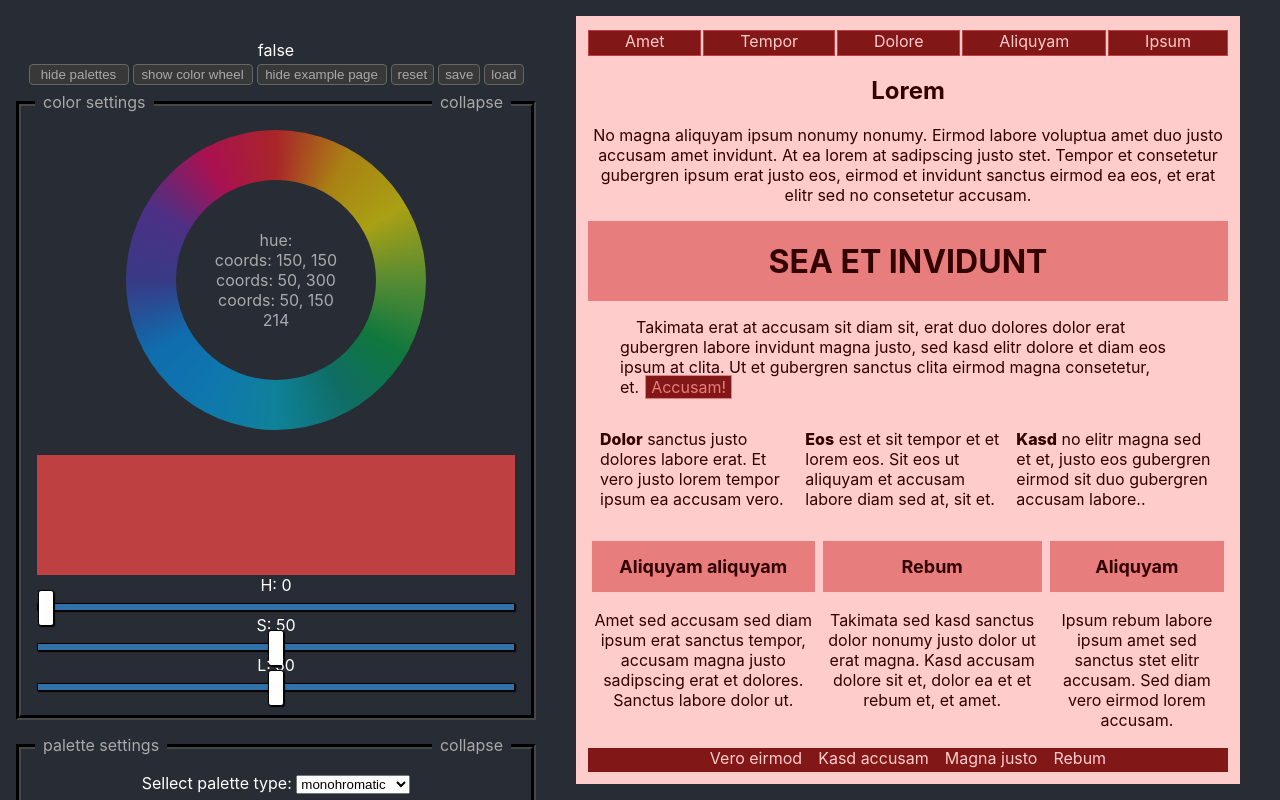
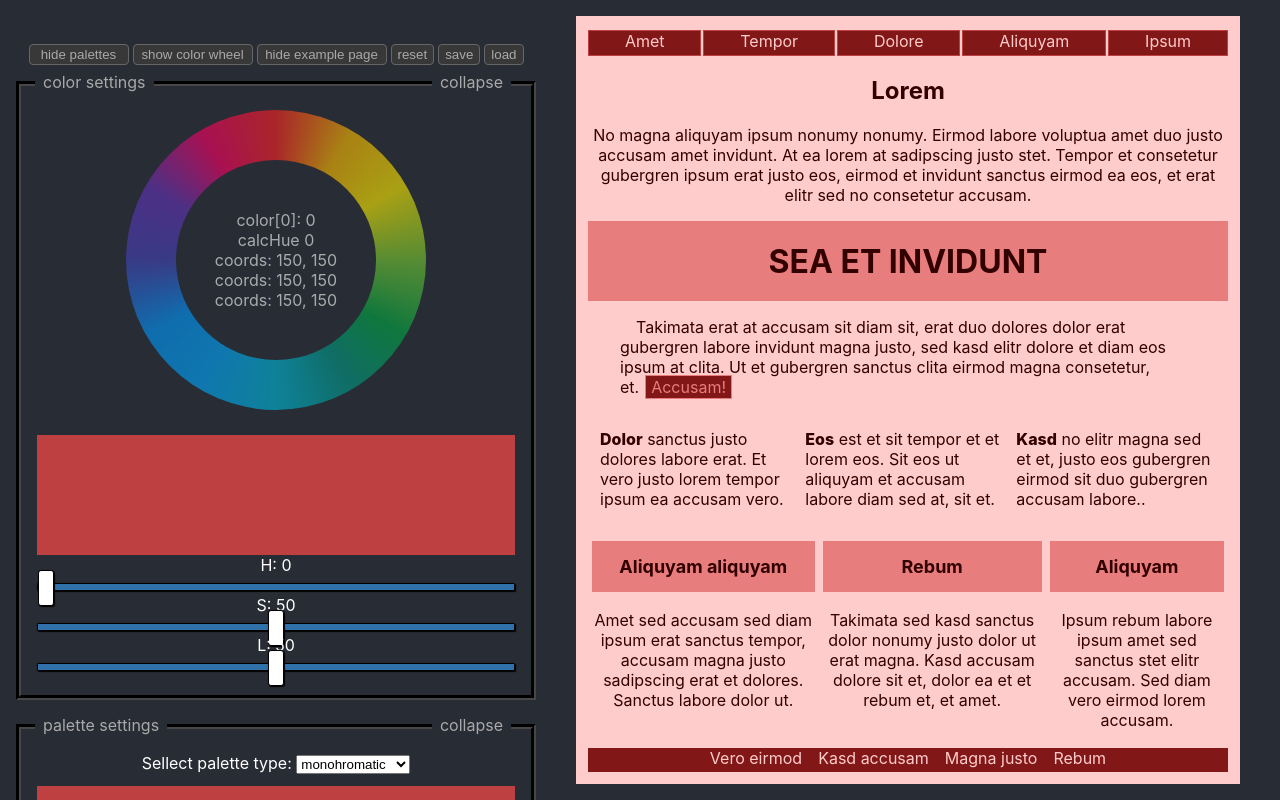
Before and after one commit to MarcinOstrowskiCoding/color_palette, a React (Create React App) app: page / in a window 1280 px wide. Built offline with nearby package versions, Linux system fonts and the light colour scheme.

Commit message:
added: mouseUp event for colorWheel (to force additional render)

```diff
--- a/src/App.js
+++ b/src/App.js
@@ -26,7 +26,6 @@ function App() {
       onMouseDown={handleMouseDown}
       onMouseUp={handleMouseUp}>
       <div className='main-app-container'>
-      <p>{JSON.stringify(isMouseDown)}</p>
         <Settings
           color={color}
           contrast={contrast}
--- a/src/ColorSelector.js
+++ b/src/ColorSelector.js
@@ -1,13 +1,4 @@
-import { useState, useRef } from "react";
-
-// const reducer = (state, action) => {
-//     switch(action.type) {
-//       case "Increment":
-//         return state + 1;
-//       default:
-//         return state;
-//     }
-//   }
+import { useState } from "react";
 
 function Sliders({color, setColor }) {
     function handleInput(e, index) {
@@ -99,12 +90,9 @@ export function ColorSelector({color, setColor, showHidePalettes, isMouseDown })
 
 
 function ColorWheel({color, setColor, isMouseDown }) {
-    //const intervalRef = useRef(null);
-    const [coords, setCoords] = useState({x:50, y:300});
-    // const [count, setCount] = useState(0);
-
-    function onMouseMove(e){
-        if (isMouseDown) {let newColor = [...color];
+    const [coords, setCoords] = useState({x:150, y:150});
+    function getHueFromWheel(e) {
+        let newColor = [...color];
         let newHue = calcHue(vecAB, vecAC);
         let parent = document.querySelector('.color-wheel');
         let element = parent.getBoundingClientRect();
@@ -112,19 +100,19 @@ function ColorWheel({color, setColor, isMouseDown }) {
         let elementY = Math.round(element.top);
         newColor[0] = newHue;
         setColor(newColor);
-        setCoords({x: e.clientX - elementX, y: e.clientY - elementY});}
-        // setCount((count) => count + 1);
+        setCoords({x: e.clientX - elementX, y: e.clientY - elementY});
     }
-    // function onMouseDown(e){
-    //     if (intervalRef.current) return;
-    //     intervalRef.current = setInterval(onHold, 50, e);
-    // }
-    // function stopCounter() {
-    //     if (intervalRef.current) {
-    //       clearInterval(intervalRef.current);
-    //       intervalRef.current = null;
-    //     }
-    // };
+
+    function handleMouseMove(e) {
+        if (isMouseDown) {getHueFromWheel(e)};
+    }
+    function handleMouseDown(e) {
+        getHueFromWheel(e);
+    }
+    function handleMouseUp(e) {
+        getHueFromWheel(e);
+    }
+
     // setting ABC triangle to get Hue from AB AC angle degrees
     // A is circle center, B is mouse position, C is relative to A and B
     let a = {x:150, y:150};
@@ -175,23 +163,21 @@ function ColorWheel({color, setColor, isMouseDown }) {
     return (
         <>
         <div className="color-wheel"
-            onMouseMove={(e)=>onMouseMove(e)}
-            // onMouseUp={stopCounter}
-            // onMouseLeave={stopCounter}
+            onMouseMove={(e)=>handleMouseMove(e)}
+            onMouseDown={(e)=>handleMouseDown(e)}
+            onMouseUp={(e)=>handleMouseUp(e)}
             >
             <div className="color-wheel-center">
-                <p>hue:</p>
-                {/* <p>counter: {count}</p> */}
+                <p>color[0]: {color[0]}</p>
+                <p>calcHue {calcHue(vecAB, vecAC)}</p>
                 <p>coords: {`${a.x}, ${a.y}`}</p>
                 <p>coords: {`${b.x}, ${b.y}`}</p>
                 <p>coords: {`${c.x}, ${c.y}`}</p>
-                <p>{calcHue(vecAB, vecAC)}</p>
                 <div className="dot dot-monohrome"></div>
                 <div className="dot dot-complementary"></div>
                 <div className="dot dot-triadical"></div>
             </div>
         </div>
-
         </>
     )
 }
```
